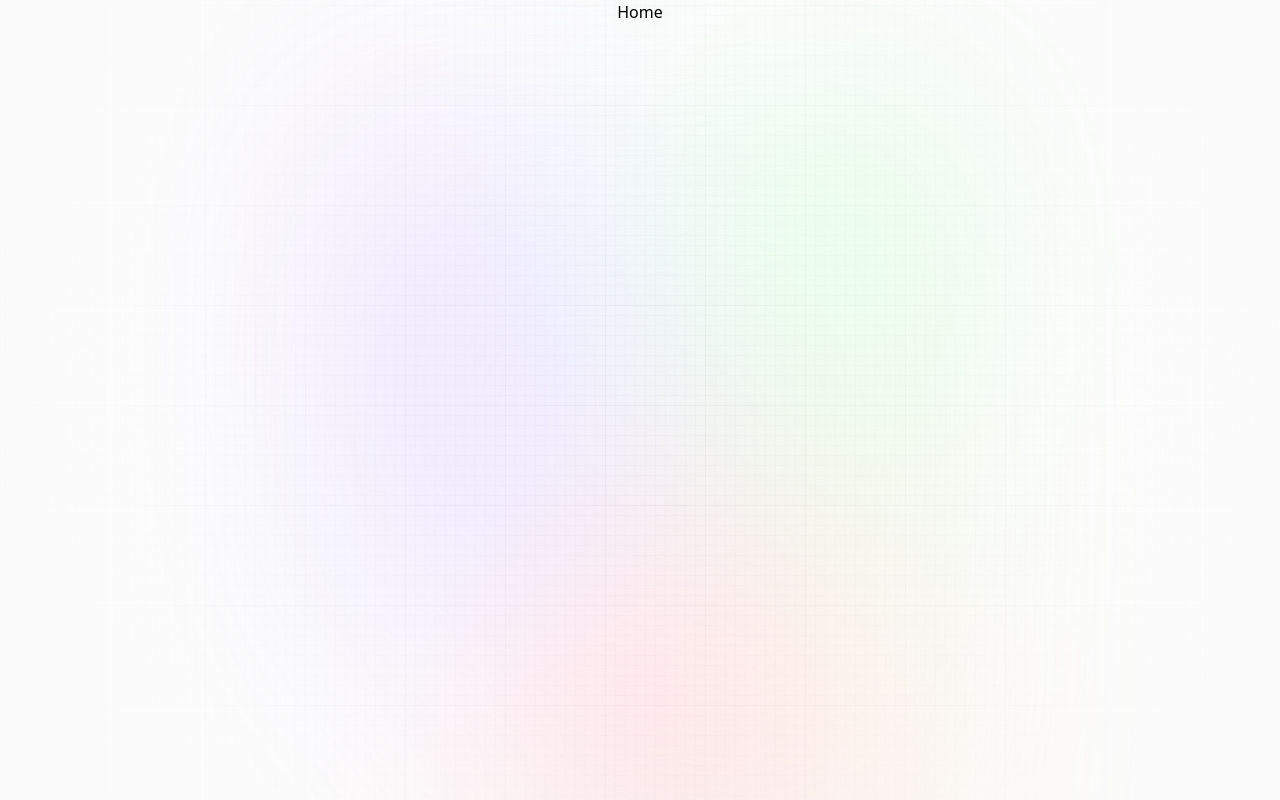
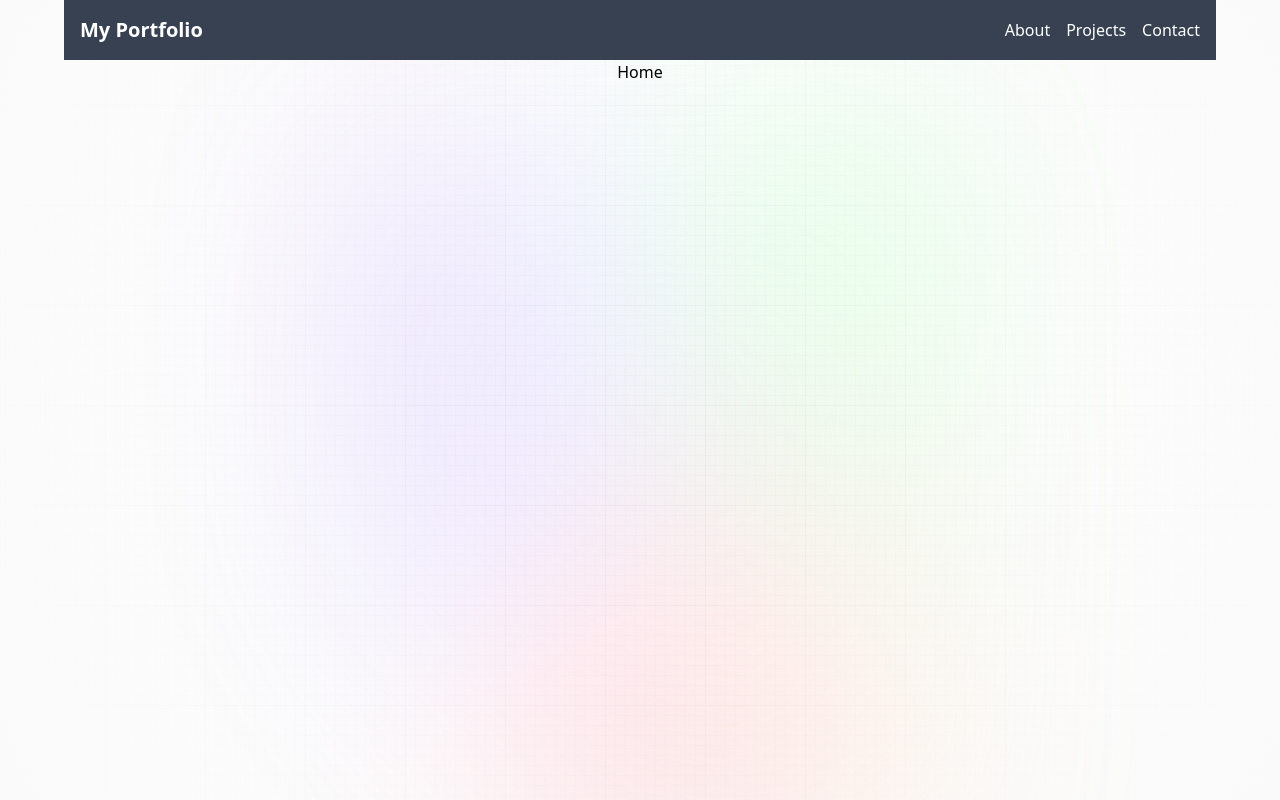
Before and after one commit to Szkini22/nextjs-practice, a Next.js app: page / in a window 1280 px wide. Built offline with nearby package versions, Linux system fonts and the light colour scheme.

Commit message:
navbar wip

```diff
--- a/app/layout.jsx
+++ b/app/layout.jsx
@@ -1,3 +1,4 @@
+import Navbar from '@components/Navbar'
 import '@styles/globals.css'
 
 export const metadata = {
@@ -15,6 +16,7 @@ export default function RootLayout({ children }) {
         </div>
 
         <main className="app">
+          <Navbar/>
           {children}
         </main>
       </body>
--- /dev/null
+++ b/components/Navbar.jsx
@@ -0,0 +1,30 @@
+import Link from 'next/link';
+
+const Navbar = () => {
+  return (
+    <nav className="bg-gray-700 p-4 w-full">
+      <div className="max-w-7xl mx-auto">
+        <div className="flex justify-between items-center">
+          <div className="flex items-center">
+            <Link href="/" className="text-white text-xl font-bold">
+              My Portfolio
+            </Link>
+          </div>
+          <div className="flex space-x-4">
+            <Link href="/about" className="text-white hover:text-gray-300">
+              About
+            </Link>
+            <Link href="/about" className="text-white hover:text-gray-300">
+              Projects
+            </Link>
+            <Link href="/about" className="text-white hover:text-gray-300">
+              Contact
+            </Link>
+          </div>
+        </div>
+      </div>
+    </nav>
+  );
+};
+
+export default Navbar;
```
